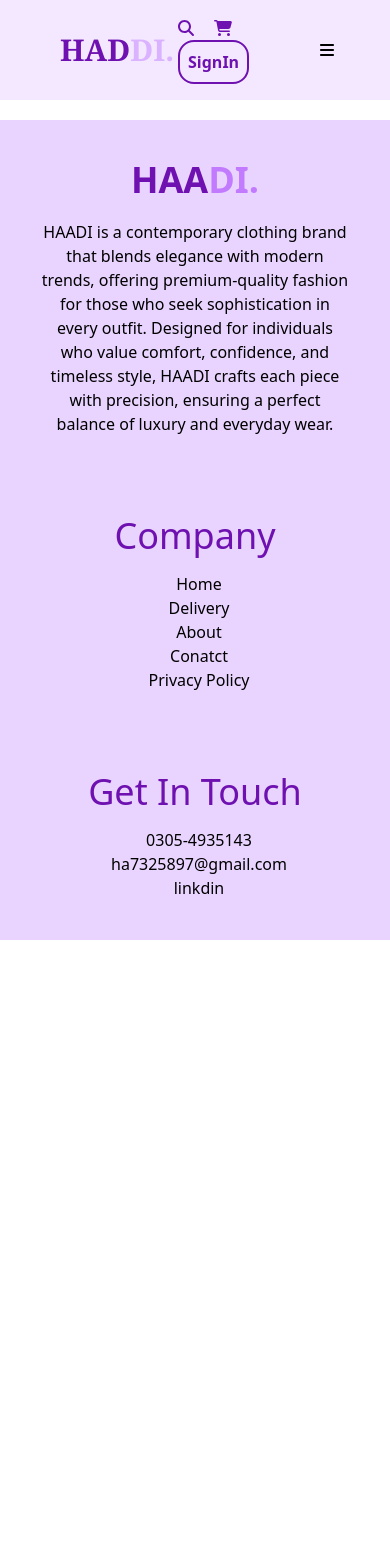
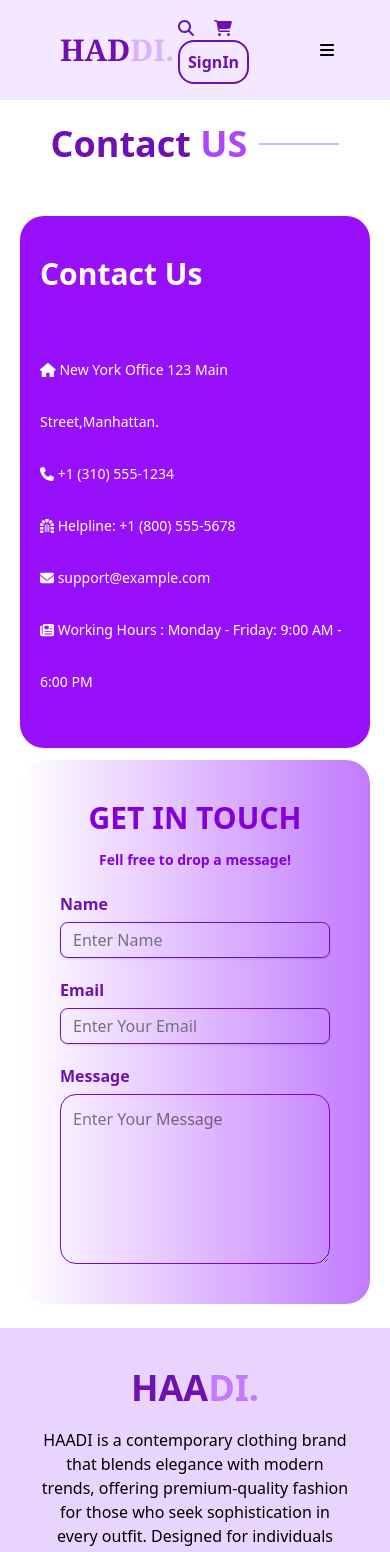
Before and after one commit to HaiderAli777/E-commerce-Frontend, a React (Vite) app in the folder E-Frontend/: page /contact in a window 390 px wide. Shown: the top 1552 px of the page. Before the commit the page ends 940 px from the top, so only its background shows below. Built offline with nearby package versions, Linux system fonts and the light colour scheme.

Commit message:
Making Contact Us page and make it responsive

```diff
--- a/E-Frontend/src/App.jsx
+++ b/E-Frontend/src/App.jsx
@@ -7,7 +7,9 @@ import SignIn from "./Pages/SignIn";
 import SignUp from "./Pages/SignUp";
 import Footer from "./Component/Footer";
 import AboutUs from "./Pages/AboutUs";
+import ContactUs from "./Pages/ContactUs";
 import { Routes, Route,Link } from "react-router-dom";
+
 function App() {
   const [count, setCount] = useState(0);
 
@@ -20,6 +22,7 @@ function App() {
   <Route path="/signin" element={<SignIn></SignIn>}></Route>
   <Route path="/signup" element={<SignUp></SignUp>}></Route>
   <Route path="/about" element={<AboutUs></AboutUs>}></Route>
+  <Route path="/contact" element={<ContactUs></ContactUs>}></Route>
 
       </Routes>
       <Footer></Footer>
--- a/E-Frontend/src/Pages/AboutUs.jsx
+++ b/E-Frontend/src/Pages/AboutUs.jsx
@@ -1,10 +1,56 @@
 import React from 'react'
-
+import aboutimage from "../assets/About1Image.jpg";
 export default function AboutUs() {
   return (
     <div>
-      <div>
-        <div className='text-center'><span>___</span>About<span>Us</span><span>____</span></div>
+      <div className='m-10'>
+        <div className='text-center text-4xl mt-8 text-purple-600 font-bold '><span className='text-purple-700'>___</span>About<span className='font-bold text-purple-600'> Us</span><span className='text-purple-700'>___</span></div>
+        <div className='grid-cols-1 md:grid md:grid-cols-2 mt-12 '>
+          {/* Okay so this is for images */}
+          <div className='px-10 py-3 '>
+            <img src={aboutimage} className='rounded-3xl h-[100%] '></img>
+          </div>
+          {/*this is for about text */}
+          <div className='p-10'>
+            <p className='text-gray-600 text-md mb-3'>HAADI was created with a vision to redefine online shopping through innovation, quality, and an unwavering commitment to
+              customer satisfaction. Our journey started with a bold ambition: to craft an exceptional platform where discovering, exploring,
+               and purchasing premium products is effortless and enjoyable.
+
+             </p>
+             <p className='text-md text-gray-600'>  From trendsetting fashion and cutting-edge electronics to lifestyle
+               essentials and luxury finds, HAADI. curates a meticulously selected collection from the world's most trusted brands and suppliers.
+                Every product is chosen with care, ensuring quality, authenticity, and excellence.</p>
+           <h1 className='text-bold text-2xl font-bold my-4 text-purple-700'>Our Mission</h1>
+           <p className='text-md text-gray-600'>
+           At HAADI, our mission is to empower customers with choice, convenience, and confidence. We are dedicated to delivering a seamless
+            shopping experience that goes beyond expectations—from intuitive browsing and secure transactions to fast, reliable delivery and
+            exceptional aftercare. With HAADI., shopping isn't just a necessity—it's an experience.
+           </p>
+          </div>
+        </div>
+        <div className='mt-10'>
+          <h1 className='text-3xl text-purple-500 font-bold text-center'><span className='text-purple-700'>___</span>Why Choose Us <span className='text-purple-700'>____</span></h1>
+        </div>
+        <div className='grid-cols-1 md:grid md:grid-cols-3 mt-10'>
+          <div className='border-1 border-purple-300 p-13 '>
+          <h1 className='text-1xl text-purple-700 font-bold mb-3 '>Premimium Quality :</h1>
+          <p className='text-grey-700 text-sm'>
+            True quality lies in authenticity and durability. Every product is thoughtfully selected to ensure superior craftsmanship, reliability, and lasting value.
+          </p>
+          </div>
+          <div className='border-1 border-purple-300 p-13 '>
+          <h1 className='text-1xl font-bold mb-3 text-purple-700'>Affordable Cost :</h1>
+          <p className='text-grey-700 text-sm'>
+          Premium quality shouldn’t come at a high price. With carefully sourced products at competitive rates, excellence is made affordable without compromise.          </p>
+          </div>
+          <div className='border-1 border-purple-300 p-13 hover:shadow'>
+            <h1 className='text-1xl font-bold mb-3  text-purple-700'>Valuable Time :</h1>
+            <p className='text-grey-700 text-sm'>
+            We value your time, making shopping effortless with a seamless experience, quick checkouts, and fast deliveries. Every moment matters, and convenience is key.
+          </p>
+          </div>
+        </div>
+
       </div>
     </div>
   )
--- /dev/null
+++ b/E-Frontend/src/Pages/ContactUs.jsx
@@ -0,0 +1,94 @@
+import React from 'react'
+import { FontAwesomeIcon } from '@fortawesome/react-fontawesome';
+import { faEnvelope, faNewspaper } from '@fortawesome/free-solid-svg-icons';
+import { faHome } from '@fortawesome/free-solid-svg-icons';
+import { faDungeon } from '@fortawesome/free-solid-svg-icons';
+import { faPhone } from '@fortawesome/free-solid-svg-icons';
+import { Input } from '@/components/ui/input';
+import { Label } from '@radix-ui/react-label';
+
+
+export default function ContactUs() {
+  return (
+    <div className=' my-6'>
+        <div className='flex flex-row items-center justify-center space-x-3'>
+        <h1 className='text-center font-bold text-purple-800 text-4xl'>
+          Contact <span className='text-purple-500'>US</span>
+        </h1>
+        <div className='w-20 h-0.5 bg-purple-300'></div>
+        </div>
+      {/*No we will make a body section */}
+        <div className=' grid grid-cols-1 mx-5 gap-y-3  md:grid-cols-3 md:mx-40 mt-13 '>
+        <div className='bg-purple-600  py-10  px-5 pt-10 pb-10 rounded-3xl'>
+         <h1 className='text-3xl font-bold text-white mb-13'>Contact Us</h1>
+         <p className='text-sm leading-13 text-white font-medium'>
+        <FontAwesomeIcon icon={faHome}></FontAwesomeIcon> New York Office 123 Main Street,Manhattan.
+         <br></br>
+         <FontAwesomeIcon icon={faPhone}></FontAwesomeIcon> +1 (310) 555-1234
+         <br></br>
+         <FontAwesomeIcon icon={faDungeon}></FontAwesomeIcon> Helpline: +1 (800) 555-5678
+         <br></br>
+           <FontAwesomeIcon icon={faEnvelope}></FontAwesomeIcon> support@example.com
+         <br></br>
+         <FontAwesomeIcon icon={faNewspaper}></FontAwesomeIcon> Working Hours : Monday - Friday: 9:00 AM - 6:00 PM
+<br></br>
+         </p>
+        </div>
+        <div className=' md:col-span-2 p-10 bg-gradient-to-l rounded-3xl from-purple-400'>
+       <h1 className='text-3xl font-bold text-purple-700 mb-5 text-center'>
+        GET IN TOUCH
+        <br></br>
+        <spna className="text-sm">Fell free to drop a message!</spna>
+       </h1>
+
+       <div className="justify-items-center space-y-5">
+              <div className="grid w-full max-w-sm items-center gap-1.5">
+                <Label
+                  htmlFor="name"
+                  className="text-left text-purple-800 font-bold"
+                >
+                  Name
+                </Label>
+                <Input
+                  type="text"
+                  id="name"
+                  placeholder="Enter Name"
+                  className="border-purple-800"
+                />
+              </div>
+              <div className="grid w-full max-w-sm items-center gap-1.5">
+                <Label
+                  htmlFor="email"
+                  className="text-left  text-purple-800 font-bold"
+                >
+                  Email
+                </Label>
+                <Input
+                  type="email"
+                  id="email"
+                  placeholder="Enter Your Email"
+                  className="border-purple-800"
+                />
+              </div>
+              <div className="grid w-full max-w-sm items-center gap-1.5">
+                <Label
+                  htmlFor="message"
+                  className="text-left  text-purple-800 font-bold"
+                >
+                  Message
+                </Label>
+                <textarea
+
+                  id="message"
+                  placeholder="Enter Your Message"
+                  className="border-1 border-purple-700 focus:border-purple-400 p-3 rounded-2xl"
+                  rows={6}
+                />
+              </div>
+            </div>
+        </div>
+        </div>
+
+    </div>
+  )
+}
```
Also changed, not shown: E-Frontend/src/assets/About1image.jpg (added), 1 other file (tests, documents, lock files or other folders).
